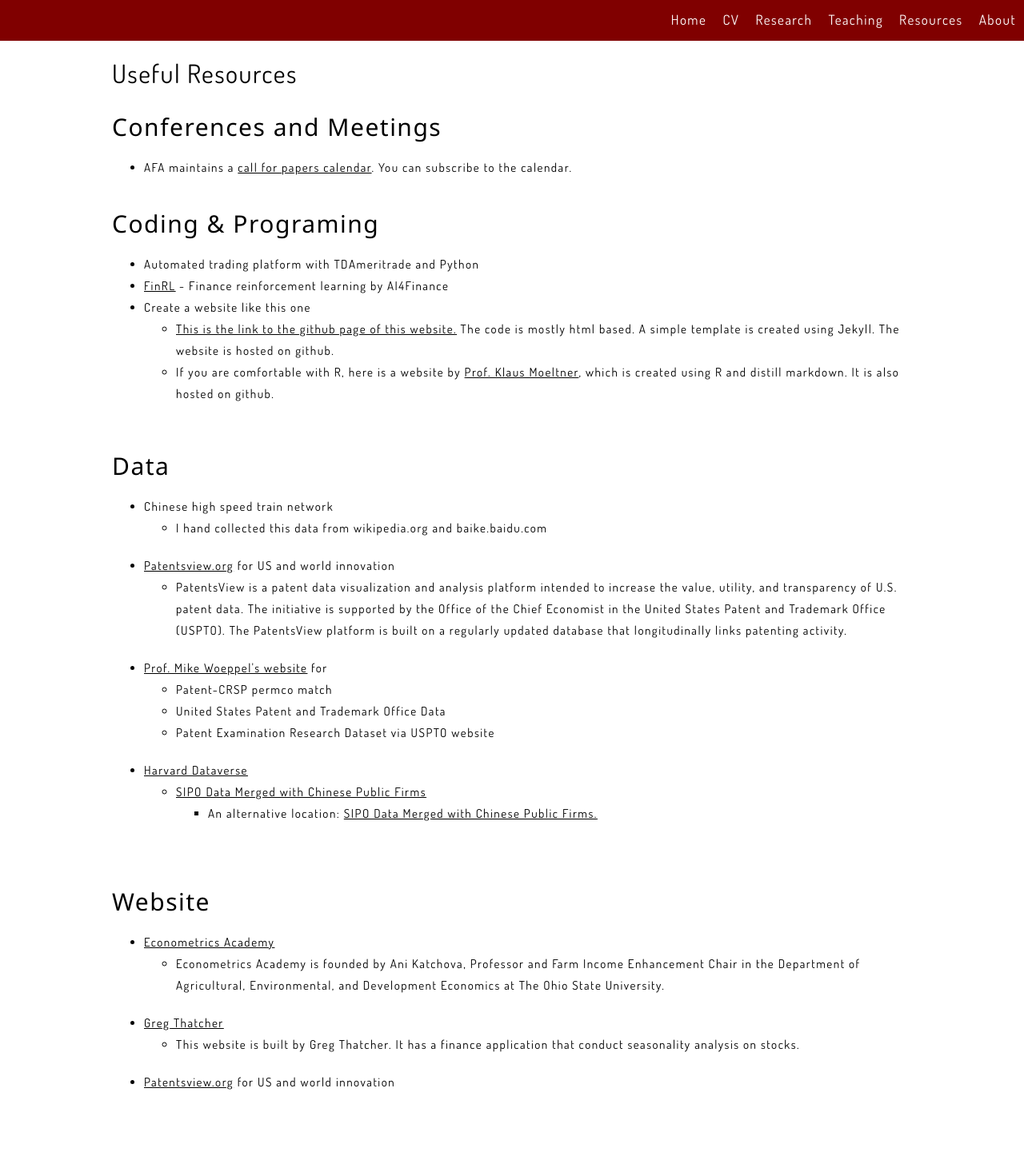
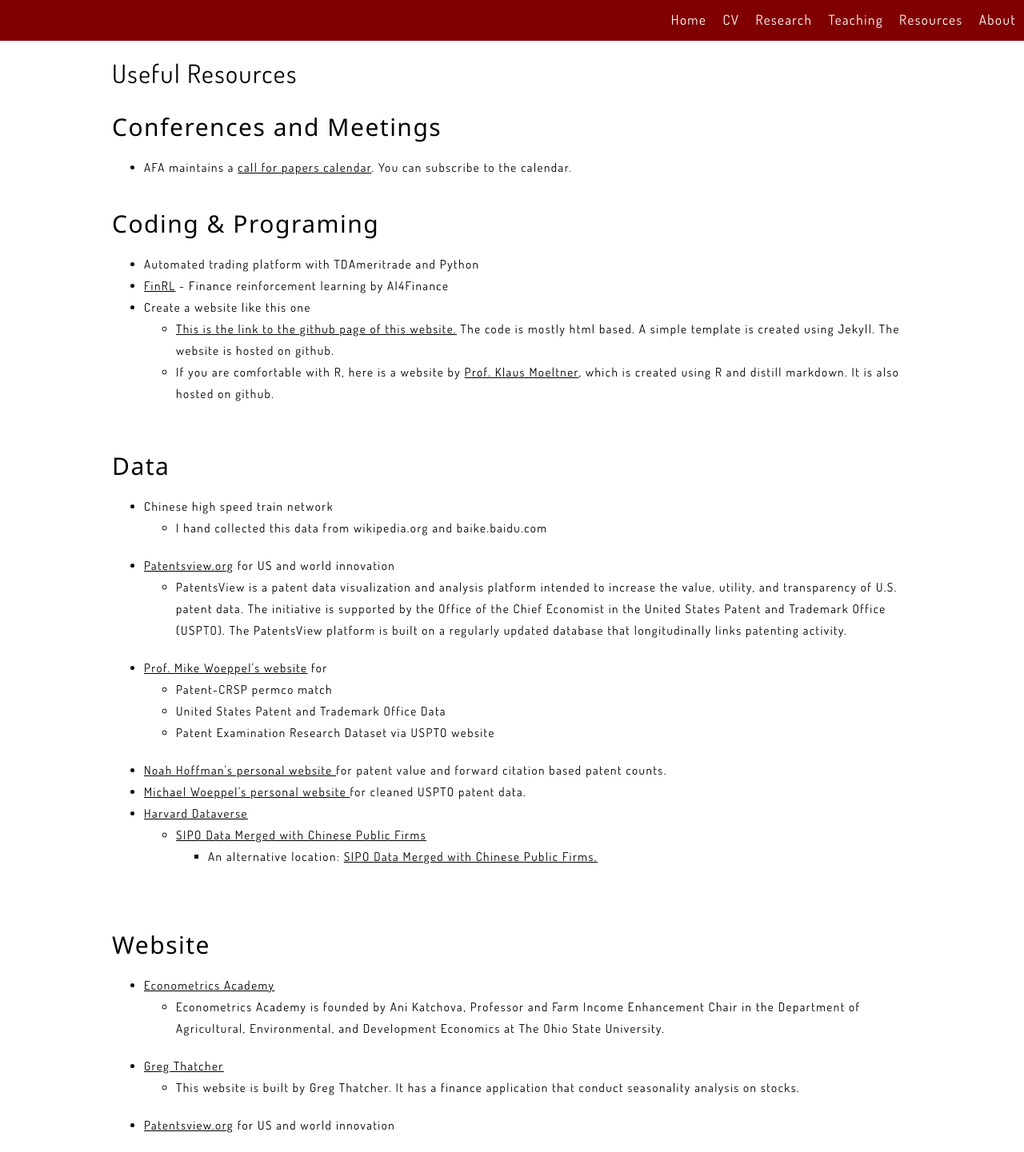
Before and after one commit to xieyutongcn/xieyutongcn.github.io, a Jekyll site: the page built from Resources.html, in a window 1280 px wide. Shown: the whole page at 80% size. Built offline with Jekyll 4.4.1, drawn with Linux system fonts in a browser that asks for light colours; before the commit the page ends 1387 px from its top, so only the background shows below that.

Commit message:
More data sources

```diff
--- a/Resources.html
+++ b/Resources.html
@@ -35,6 +35,8 @@
                 <li>United States Patent and Trademark Office Data</li>
                 <li>Patent Examination Research Dataset via USPTO website</li>
             </ul>
+            <li> <a href = "https://host.kelley.iu.edu/nstoffma/"> Noah Hoffman's personal website </a> for patent value and forward citation based patent counts. </li>
+            <li> <a href = "https://www.mikewoeppel.com/data"> Michael Woeppel's personal website </a> for cleaned USPTO patent data. </li>
             <li> <a href = "https://dataverse.harvard.edu/">Harvard Dataverse</a> </li>
             <ul>
                 <li> <a href = "https://dataverse.harvard.edu/dataset.xhtml?persistentId=doi:10.7910/DVN/CF1IXO"> SIPO Data Merged with Chinese Public Firms</a> </li>
```
